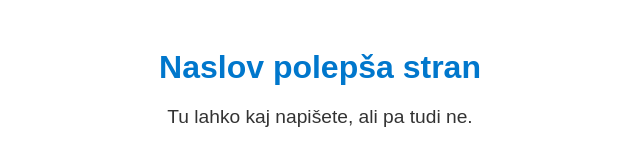
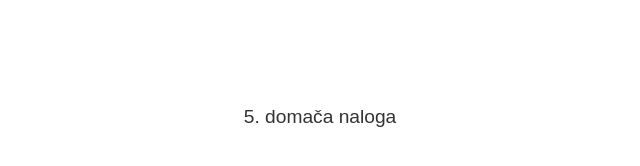
Before and after one commit to JovanLasica/JovanLasica.github.io, a plain HTML site: page index.html in a window 1280 px wide. Shown: the whole page, without its empty margins (320-960 px from the left). Drawn offline with Linux system fonts and the light colour scheme.

Commit message:
Moja spletna stran

```diff
--- a/index.html
+++ b/index.html
@@ -12,7 +12,7 @@
          padding: 20px;
       }
       h1 {
-         color: #0077cc;
+         color: rgb(77.5, 100, 77.5, 0);
          margin-bottom: 20px;
       }
       p {
@@ -22,7 +22,7 @@
    </style>
 </head>
 <body>
-   <h1>Naslov polepša stran</h1>
-   <p>Tu lahko kaj napišete, ali pa tudi ne.</p>
+   <h1>Računalniški praktikum</h1>
+   <p>5. domača naloga</p>
 </body>
 </html>
```
